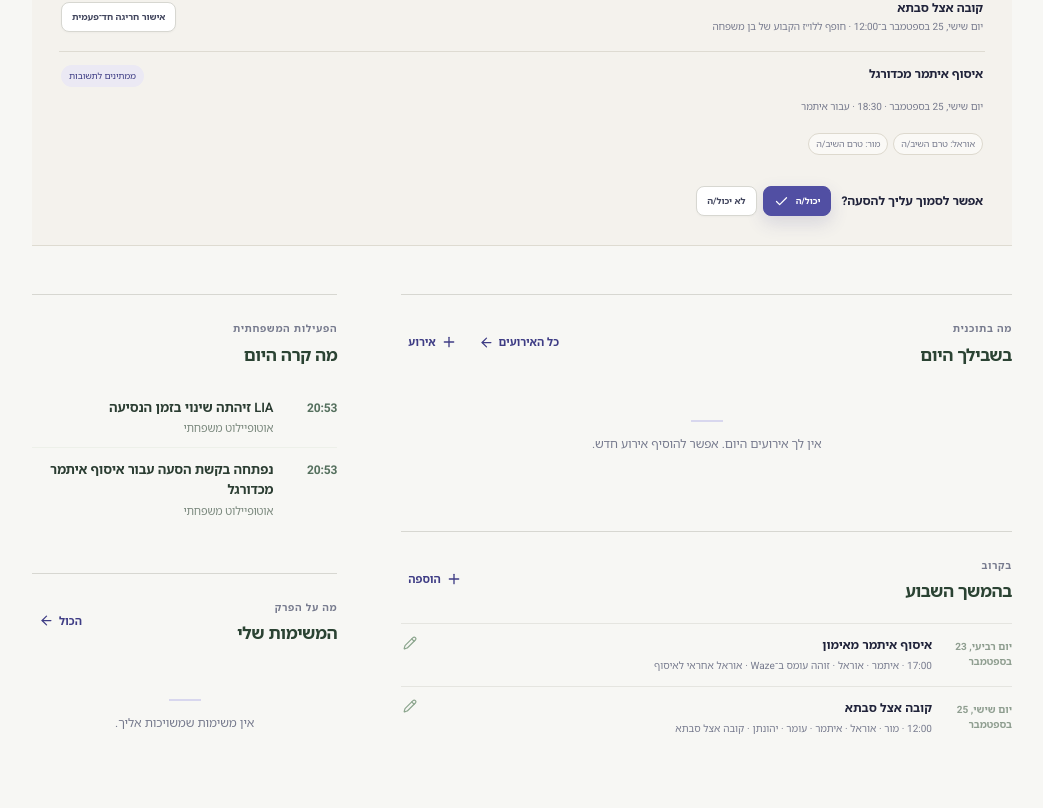
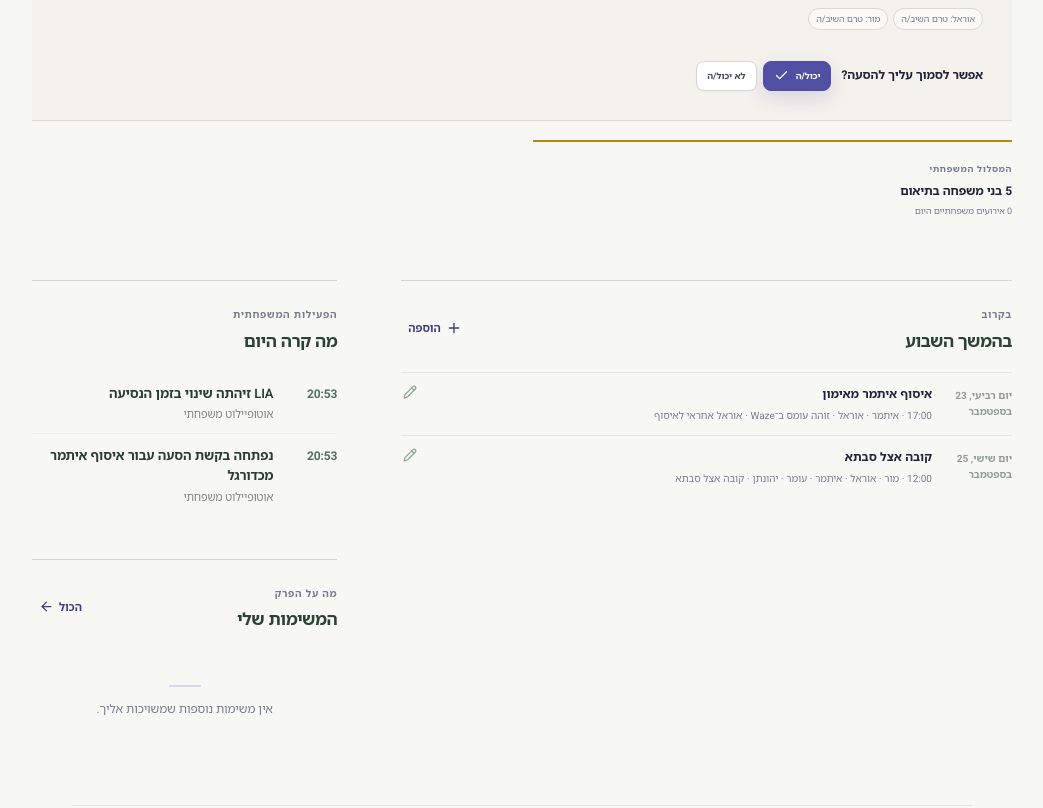
Before and after one commit to noamc24/Family-AutoPilot, a React (Vite) app: page / in a window 1280 px wide. Shown: the part 1414-2222 px from the top of the page, without its empty margins (159-1202 px from the left). Built offline with nearby package versions, Linux system fonts and the light colour scheme.

Commit message:
feat: enhance home view and task management; improve urgency handling and UI layout

```diff
--- a/src/App.tsx
+++ b/src/App.tsx
@@ -313,8 +313,10 @@ function App() {
   const myEvents = familyEvents.filter(relevant)
   const myTasks = data.tasks.filter((t) => t.familyId === family.id && t.ownerId === activePersonId)
   const familyTasks = data.tasks.filter((t) => t.familyId === family.id)
-  const todayEvents = myEvents.filter((e) => e.date === localDate())
   const upcoming = myEvents.filter((e) => e.date > localDate()).slice(0, 5)
+  const homeBriefItems = remainingToday(familyEvents, familyTasks, activePersonId)
+  const homeBriefTaskIds = new Set(homeBriefItems.tasks.map((task) => task.id))
+  const remainingMyTasks = myTasks.filter((task) => !homeBriefTaskIds.has(task.id))
   const requests = data.transportationRequests.filter((r) => r.familyId === family.id && r.status !== 'CANCELLED')
   const actionableRequests = requests.filter((r) => r.eligibleMemberIds.includes(activePersonId) && r.responses[activePersonId] === 'PENDING')
   const unresolvedRequests = requests.filter((r) => r.status === 'UNRESOLVED' && ((!!currentPerson && currentPerson.age >= 18) || r.passengerId === activePersonId))
@@ -1461,13 +1463,8 @@ function App() {
                 <LiaHomeSection data={data} family={family} actorId={activePersonId} />
                 <section className="concept-e-agenda">
                   <div className="concept-e-section-heading"><div><span>התוכנית שלך</span><h2>המשך היום</h2></div><button onClick={() => setView('events')}>ליומן המלא <ArrowLeft size={14}/></button></div>
-                  <HomeBrief events={familyEvents} tasks={familyTasks} family={family} memberId={activePersonId} excludedEventIds={new Set((data.liaInterventions || []).filter(item => !['completed','noAction'].includes(item.status)).map(item => item.relatedEventId).filter(Boolean) as string[])}/>
+                  <HomeBrief events={familyEvents} tasks={familyTasks} family={family} memberId={activePersonId}/>
                   <button className="concept-e-add" onClick={() => openEvent()}><Plus size={14}/> הוספת אירוע</button>
-                </section>
-                <div className="concept-e-context">
-                  <BirthdayReminderPanel reminders={birthdayReminders} />
-                  <section className="concept-e-family-note"><span>המסלול המשפחתי</span><strong>{family.people.length} בני משפחה בתיאום</strong><small>{familyTodayEvents} אירועים משפחתיים היום</small></section>
-                </div>
                 </section>
                 {operationalCount > 0 && <section className={`concept-e-attention-zone action-center ${attentionExpanded ? 'is-expanded' : ''}`}>
                   <header className="action-center-header"><div><span>מרכז פעולה</span><h2>דורש ממך פעולה <b>{operationalCount}</b></h2></div><p>הדברים החשובים שמחכים להחלטה שלך.</p></header>
@@ -1506,33 +1503,13 @@ function App() {
                 />
                 {operationalCount > initialActionLimit && <button className="action-center-more" onClick={() => setAttentionExpanded((value) => !value)}>{attentionExpanded ? 'הצג פחות' : `הצג עוד ${operationalCount - initialActionLimit}`} <ChevronDown size={14}/></button>}
                 </section>}
+                <div className="concept-e-context">
+                  <BirthdayReminderPanel reminders={birthdayReminders} />
+                  <section className="concept-e-family-note"><span>המסלול המשפחתי</span><strong>{family.people.length} בני משפחה בתיאום</strong><small>{familyTodayEvents} אירועים משפחתיים היום</small></section>
+                </div>
+                </section>
                 <div className="concept-e-details">
                   <div className="left-stack">
-                    <section className="section-card">
-                      <div className="section-heading">
-                        <div>
-                          <span className="section-kicker">מה בתוכנית</span>
-                          <h2>בשבילך היום</h2>
-                        </div>
-                        <div className="heading-actions">
-                          <button className="text-link" onClick={() => setView('events')}>
-                            כל האירועים <ArrowLeft size={15} />
-                          </button>
-                          <button className="text-link" onClick={() => openEvent()}>
-                            <Plus size={16} /> אירוע
-                          </button>
-                        </div>
-                      </div>
-                      {todayEvents.length ? (
-                        <div className="timeline">
-                          {todayEvents.map((e) => (
-                            <EventRow key={e.id} event={e} people={eventPeople(e)} onEdit={() => (canEditEvents ? openEvent(e) : setToast('עריכת אירועים זמינה להורים'))} />
-                          ))}
-                        </div>
-                      ) : (
-                        <Empty text="אין לך אירועים היום. אפשר להוסיף אירוע חדש." />
-                      )}
-                    </section>
                     <section className="section-card">
                       <div className="section-heading">
                         <div>
@@ -1644,10 +1621,10 @@ function App() {
                           הכול <ArrowLeft size={15} />
                         </button>
                       </div>
-                      {myTasks.slice(0, 3).map((t) => (
+                      {remainingMyTasks.slice(0, 3).map((t) => (
                         <TaskRow key={t.id} task={t} onToggle={() => toggleTask(t)} onEdit={() => openTask(t)} />
                       ))}
-                      {!myTasks.length && <Empty text="אין משימות שמשויכות אליך." />}
+                      {!remainingMyTasks.length && <Empty text="אין משימות נוספות שמשויכות אליך." />}
                     </section>
                   </div>
                 </div>
@@ -2626,16 +2603,13 @@ function HomeBrief({
   tasks,
   family,
   memberId,
-  excludedEventIds = new Set<string>(),
 }: {
   events: FamilyEvent[]
   tasks: FamilyTask[]
   family: FamilyUnit
   memberId: string
-  excludedEventIds?: Set<string>
 }) {
-  const current = remainingToday(events, tasks, memberId)
-  const brief = { ...current, events: current.events.filter((event) => !excludedEventIds.has(event.id)) }
+  const brief = remainingToday(events, tasks, memberId)
   const name = (id: string) => family.people.find((person) => person.id === id)?.name
   return (
     <section className="home-brief">
@@ -2646,13 +2620,13 @@ function HomeBrief({
         <p className="quiet-copy">אין עוד דברים מתוכננים להיום.</p>
       ) : (
         <div className="brief-list">
-          {brief.events.slice(0, 4).map((event) => (
+          {brief.events.map((event) => (
             <button key={event.id} className="brief-row">
               <time>{event.time}</time>
               <span>
                 <strong>
                   {event.title}
-                  {event.participantIds.length > 0 && <small> · {event.participantIds.map(name).filter(Boolean).join(', ')}</small>}
+                  <small> · {event.participantIds.length === family.people.length ? 'משפחתי' : 'אישי'}{event.participantIds.length > 0 ? ` · ${event.participantIds.map(name).filter(Boolean).join(', ')}` : ''}</small>
                 </strong>
                 {event.responsibleId && (
                   <small className="brief-driver">
@@ -2663,9 +2637,9 @@ function HomeBrief({
               {event.sourceSignalId && <b title="LIA עדכנה">✦</b>}
             </button>
           ))}
-          {brief.tasks.slice(0, 2).map((task) => (
+          {brief.tasks.map((task) => (
             <button key={task.id} className="brief-row task">
-              <time>משימה</time>
+              <time>{task.due.includes('T') ? task.due.split('T')[1]?.slice(0, 5) : 'משימה'}</time>
               <span>
                 <strong>{task.title}</strong>
                 <small>עד היום</small>
--- a/src/premium.css
+++ b/src/premium.css
@@ -275,6 +275,7 @@ p { color: var(--fp-body); }
 
 /* Concept E action center — compact operational hierarchy */
 .concept-e-attention-zone.action-center { padding: 22px 27px 16px; background: #f4f2ed; border-color: #dedbd1; }
+.concept-e-home > .concept-e-attention-zone.action-center { margin-top:28px; }
 .action-center-header { display:flex; align-items:flex-end; justify-content:space-between; gap:24px; margin-bottom:8px !important; padding-bottom:15px; border-bottom:1px solid #d9d5ca; }
 .action-center-header h2 { display:flex; align-items:center; gap:9px; margin:4px 0 0 !important; font-size:20px !important; }
 .action-center-header h2 b { min-width:23px; height:23px; display:inline-grid; place-items:center; padding-inline:6px; color:#745e25; background:#e9dfbf; border-radius:99px; font-size:10px; font-weight:800; }
--- a/src/uiModel.ts
+++ b/src/uiModel.ts
@@ -22,7 +22,13 @@ export function remainingToday(events: FamilyEvent[], tasks: FamilyTask[], membe
   const time = `${String(now.getHours()).padStart(2, '0')}:${String(now.getMinutes()).padStart(2, '0')}`
   const remainingEvents = events.filter(event => event.date === date && event.time >= time && (event.participantIds.includes(memberId) || event.responsibleId === memberId))
     .sort((left, right) => left.time.localeCompare(right.time))
-  const urgentTasks = tasks.filter(task => !task.done && task.ownerId === memberId && task.due <= date && (task.priority === 'high' || task.priority === 'critical'))
+  const urgentTasks = tasks.filter(task => {
+    if (task.done || task.ownerId !== memberId) return false
+    const dueToday = task.due === date || task.due.startsWith(`${date}T`)
+    const overdueAndUrgent = task.due < date && (task.priority === 'high' || task.priority === 'critical')
+    return dueToday || overdueAndUrgent
+  })
+    .sort((left, right) => left.due.localeCompare(right.due) || left.title.localeCompare(right.title, 'he'))
   return { events: remainingEvents, tasks: urgentTasks }
 }
 
```
Also changed, not shown: 2 other files (tests, documents, lock files or other folders).
